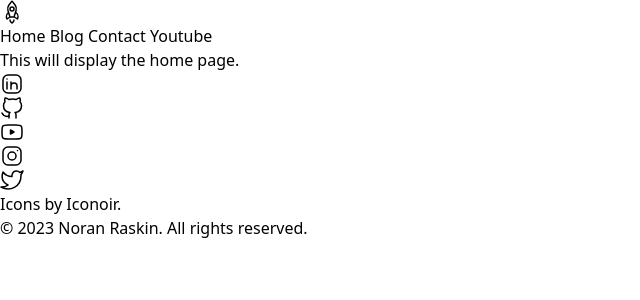
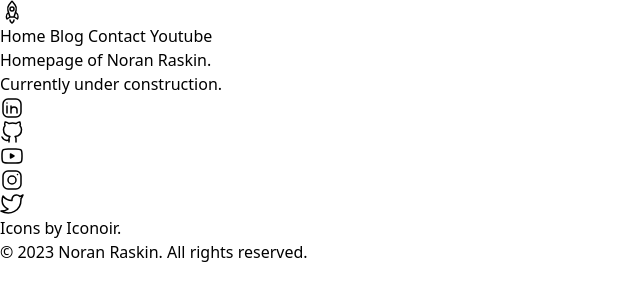
Before and after one commit to noranraskin/noranraskin.github.io, a SvelteKit app: page / in a window 1280 px wide. Shown: the top 300 px of the page, without its empty margins (0-640 px from the left). Built offline with nearby package versions, Linux system fonts and the light colour scheme.

Commit message:
Add github pages deploy script

```diff
--- a/src/routes/+layout.svelte
+++ b/src/routes/+layout.svelte
@@ -1,13 +1,12 @@
 <script>
-    import Header from "./header.svelte";
-    import Footer from "./footer.svelte";
+	import Header from './header.svelte';
+	import Footer from './footer.svelte';
 </script>
 
 <main class="bg-white dark:bg-zinc-800 dark:text-white min-h-screen flex flex-col">
-        <Header/>
-    <main class="px-8">
-        <slot />
-    </main>
-
-        <Footer/>
+	<Header />
+	<div class="px-8">
+		<slot />
+	</div>
+	<Footer />
 </main>
--- a/src/routes/+page.svelte
+++ b/src/routes/+page.svelte
@@ -1 +1,17 @@
-This will display the home page.
+<main class="max-w-3xl flex text-center m-auto h-60">
+	<div class="self-end m-auto">
+		Homepage of Noran Raskin.<br />
+		Currently under construction.
+		<!-- Hello, and welcome to my personal website! My name is Noran, and I am a student and software
+        developer based in Berlin, Germany. Currently, I am studying embedded systems and working as a
+        software developer, primarily focusing on backend software and speech synthesis. In addition to my
+        professional work, I have a strong interest in smart home and IoT projects, which I work on in my
+        free time. I enjoy exploring new technologies and developing my skills in various programming
+        languages, including Go, Python, C, and Swift. On this website, you'll find information about my
+        background, skills, and experience as a software developer. I also have a blog section where I
+        document my hobby projects and share my thoughts on the latest trends and developments in the tech
+        industry. If you're interested in learning more about my work or want to get in touch with me,
+        please don't hesitate to reach out. Thank you for visiting my website, and I hope you find it
+        informative and engaging! -->
+	</div>
+</main>
--- a/src/routes/blog/+page.svelte
+++ b/src/routes/blog/+page.svelte
@@ -1 +1,3 @@
-This will display blog posts.
+<main class="max-w-3xl flex text-center m-auto h-60">
+	<div class="self-end m-auto">This will display blog posts.</div>
+</main>
--- a/src/routes/contact/+page.svelte
+++ b/src/routes/contact/+page.svelte
@@ -1 +1,3 @@
-This will display contact information.
+<main class="max-w-3xl flex text-center m-auto h-60">
+	<div class="self-end m-auto">This will display contact information.</div>
+</main>
```
